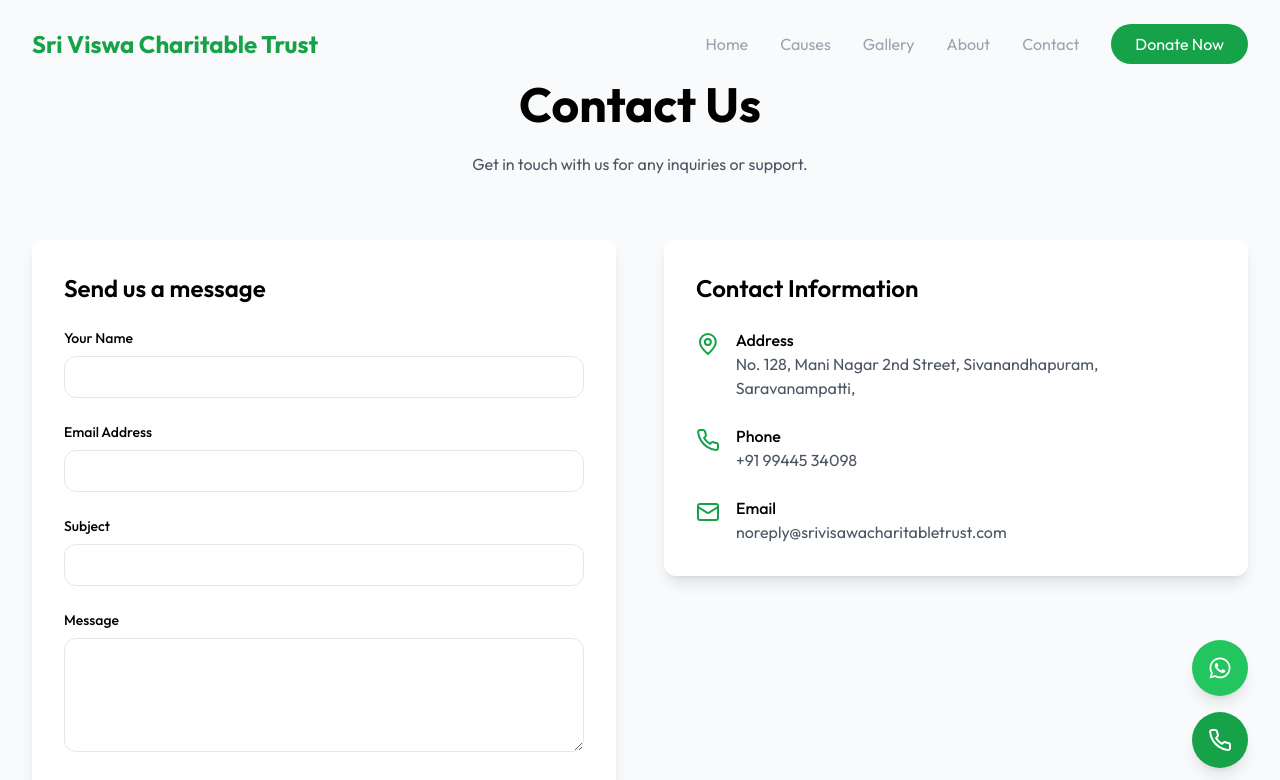
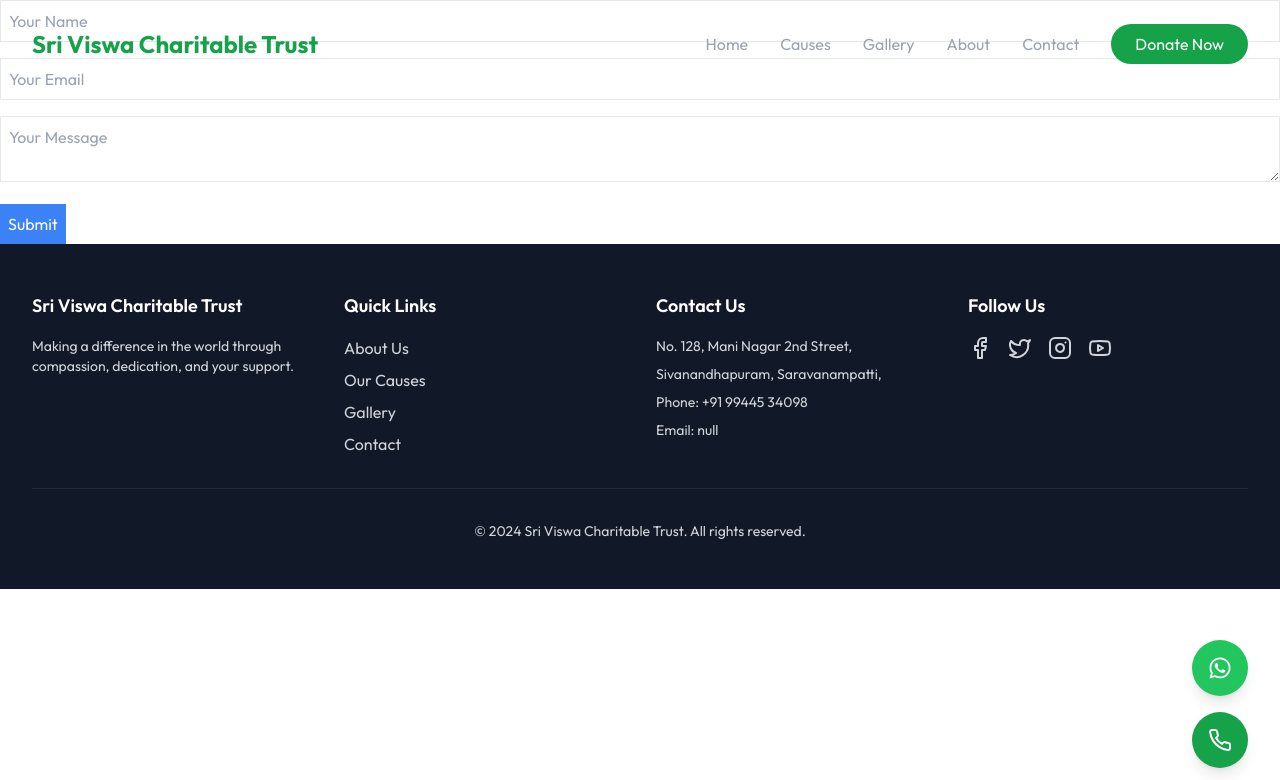
Before and after one commit to gunavarmaOfficial/charity-3, a Next.js app: page /contact in a window 1280 px wide. Shown: the top 780 px of the page. Built offline with nearby package versions, Linux system fonts and the light colour scheme.

Commit message:
route code changed

```diff
--- a/app/api/contact/route.ts
+++ b/app/api/contact/route.ts
@@ -1,77 +1,95 @@
-"use server";
+// "use server";
 
+// import { NextResponse } from "next/server";
+// import { Resend } from "resend";
+
+// const resend = new Resend(process.env.RESEND_API_KEY!);
+
+// export async function POST(req: Request) {
+//   try {
+//     console.log(resend, "api keyyyyy ==============================>");
+//     const { name, email, subject, message } = await req.json();
+
+//     // Email to your domain
+//     const adminEmail = {
+//       from: "noreply@srivisawacharitabletrust.com", // Verified sender address
+//       to: "contact@srivisawacharitabletrust.com", // Your email address
+//       subject: `New Contact Form Submission: ${subject}`,
+//       html: `
+//         <h2>Contact Form Submission</h2>
+//         <p><strong>Name:</strong> ${name}</p>
+//         <p><strong>Email:</strong> ${email}</p>
+//         <p><strong>Subject:</strong> ${subject}</p>
+//         <p><strong>Message:</strong></p>
+//         <p>${message}</p>
+//       `,
+//     };
+
+//     const customerEmail = {
+//       from: "noreply@srivisawacharitabletrust.com", // Verified sender address
+//       to: email, // Customer's email
+//       subject: `Thank You for Reaching Out!`,
+//       html: `
+//         <h2>Thank You, ${name}!</h2>
+//         <p>We have received your message with the following details:</p>
+//         <ul>
+//           <li><strong>Subject:</strong> ${subject}</li>
+//           <li><strong>Message:</strong> ${message}</li>
+//         </ul>
+//         <p>Our team will get back to you as soon as possible.</p>
+//         <p>Best Regards,</p>
+//         <p>Sri Viswa Charitable Trust</p>
+//       `,
+//     };
+
+//     // Send both emails
+//     await Promise.all([
+//       resend.emails.send(adminEmail),
+//       resend.emails.send(customerEmail),
+//     ]);
+
+//     return NextResponse.json({
+//       success: true,
+//       message: "Emails sent successfully!",
+//     });
+//   } catch (error) {
+//     console.error("Error sending email:", error);
+//     return NextResponse.json(
+//       { success: false, message: "Failed to send emails." },
+//       { status: 500 }
+//     );
+//   }
+// }
+
+// app/api/contact/route.ts
 import { NextResponse } from "next/server";
-import { Resend } from "resend";
 
-const resend = new Resend(process.env.RESEND_API_KEY!);
+export async function POST(request: Request) {
+  try {
+    const body = await request.json();
 
-export async function OPTIONS() {
-  return NextResponse.json(
-    {},
-    {
-      headers: {
-        "Access-Control-Allow-Origin": "*",
-        "Access-Control-Allow-Methods": "GET, POST, OPTIONS",
-        "Access-Control-Allow-Headers": "Content-Type",
-      },
+    // Destructure and validate the incoming data
+    const { name, email, message } = body;
+
+    if (!name || !email || !message) {
+      return NextResponse.json(
+        { error: "All fields are required." },
+        { status: 400 }
+      );
     }
-  );
+
+    // Mock processing (e.g., save to a database or send an email)
+    console.log("Contact Form Submitted:", { name, email, message });
+
+    return NextResponse.json(
+      { message: "Contact form submitted successfully!" },
+      { status: 200 }
+    );
+  } catch (error) {
+    console.error("Error handling contact form submission:", error);
+    return NextResponse.json(
+      { error: "An unexpected error occurred." },
+      { status: 500 }
+    );
+  }
 }
-
-export async function POST(req: Request) {
-  // try {
-  //   console.log(resend, "api keyyyyy ==============================>");
-  //   const { name, email, subject, message } = await req.json();
-
-  //   // Email to your domain
-  //   const adminEmail = {
-  //     from: "noreply@srivisawacharitabletrust.com", // Verified sender address
-  //     to: "contact@srivisawacharitabletrust.com", // Your email address
-  //     subject: `New Contact Form Submission: ${subject}`,
-  //     html: `
-  //       <h2>Contact Form Submission</h2>
-  //       <p><strong>Name:</strong> ${name}</p>
-  //       <p><strong>Email:</strong> ${email}</p>
-  //       <p><strong>Subject:</strong> ${subject}</p>
-  //       <p><strong>Message:</strong></p>
-  //       <p>${message}</p>
-  //     `,
-  //   };
-
-  //   const customerEmail = {
-  //     from: "noreply@srivisawacharitabletrust.com", // Verified sender address
-  //     to: email, // Customer's email
-  //     subject: `Thank You for Reaching Out!`,
-  //     html: `
-  //       <h2>Thank You, ${name}!</h2>
-  //       <p>We have received your message with the following details:</p>
-  //       <ul>
-  //         <li><strong>Subject:</strong> ${subject}</li>
-  //         <li><strong>Message:</strong> ${message}</li>
-  //       </ul>
-  //       <p>Our team will get back to you as soon as possible.</p>
-  //       <p>Best Regards,</p>
-  //       <p>Sri Viswa Charitable Trust</p>
-  //     `,
-  //   };
-
-  //   // Send both emails
-  //   await Promise.all([
-  //     resend.emails.send(adminEmail),
-  //     resend.emails.send(customerEmail),
-  //   ]);
-
-  //   return NextResponse.json({
-  //     success: true,
-  //     message: "Emails sent successfully!",
-  //   });
-  // } catch (error) {
-  //   console.error("Error sending email:", error);
-  //   return NextResponse.json(
-  //     { success: false, message: "Failed to send emails." },
-  //     { status: 500 }
-  //   );
-  // }
-  const res = await req.json();
-  return Response.json({ res });
-}
--- a/app/contact/page.tsx
+++ b/app/contact/page.tsx
@@ -1,199 +1,286 @@
+// "use client";
+
+// import { useState } from "react";
+// import { motion } from "framer-motion";
+// import { Mail, Phone, MapPin } from "lucide-react";
+
+// export default function ContactPage() {
+//   const [formData, setFormData] = useState({
+//     name: "",
+//     email: "",
+//     subject: "",
+//     message: "",
+//   });
+
+//   const [loading, setLoading] = useState(false);
+//   const [status, setStatus] = useState<string | null>(null);
+
+//   const handleSubmit = async (e: React.FormEvent) => {
+//     e.preventDefault();
+//     setLoading(true);
+//     setStatus(null);
+
+//     try {
+//       const response = await fetch("api/contact", {
+//         method: "POST",
+//         headers: {
+//           "Content-Type": "application/json",
+//         },
+//         body: JSON.stringify(formData),
+//       });
+
+//       const result = await response.json();
+
+//       if (response.ok) {
+//         setStatus("Your message has been sent successfully!");
+//         setFormData({ name: "", email: "", subject: "", message: "" });
+//       } else {
+//         setStatus("Failed to send your message. Please try again.");
+//       }
+//     } catch (error) {
+//       console.error("Error sending message:", error);
+//       setStatus("An error occurred. Please try again.");
+//     } finally {
+//       setLoading(false);
+//     }
+//   };
+
+//   return (
+//     <div className="min-h-screen bg-gray-50 py-20">
+//       <div className="max-w-7xl mx-auto px-4 sm:px-6 lg:px-8">
+//         <motion.div
+//           initial={{ opacity: 0, y: 20 }}
+//           animate={{ opacity: 1, y: 0 }}
+//           transition={{ duration: 0.8 }}
+//           className="text-center mb-16"
+//         >
+//           <h1 className="text-4xl md:text-5xl font-bold mb-6">Contact Us</h1>
+//           <p className="text-gray-600 max-w-2xl mx-auto">
+//             Get in touch with us for any inquiries or support.
+//           </p>
+//         </motion.div>
+
+//         <div className="grid grid-cols-1 md:grid-cols-2 gap-12">
+//           <motion.div
+//             initial={{ opacity: 0, x: -20 }}
+//             animate={{ opacity: 1, x: 0 }}
+//             transition={{ duration: 0.8 }}
+//           >
+//             <div className="bg-white rounded-lg p-8 shadow-lg">
+//               <h2 className="text-2xl font-semibold mb-6">Send us a message</h2>
+//               <form onSubmit={handleSubmit}>
+//                 <div className="space-y-6">
+//                   <div>
+//                     <label className="block text-sm font-medium mb-2">
+//                       Your Name
+//                     </label>
+//                     <input
+//                       type="text"
+//                       required
+//                       className="w-full px-4 py-2 border rounded-lg focus:ring-2 focus:ring-primary"
+//                       value={formData.name}
+//                       onChange={(e) =>
+//                         setFormData({ ...formData, name: e.target.value })
+//                       }
+//                     />
+//                   </div>
+//                   <div>
+//                     <label className="block text-sm font-medium mb-2">
+//                       Email Address
+//                     </label>
+//                     <input
+//                       type="email"
+//                       required
+//                       className="w-full px-4 py-2 border rounded-lg focus:ring-2 focus:ring-primary"
+//                       value={formData.email}
+//                       onChange={(e) =>
+//                         setFormData({ ...formData, email: e.target.value })
+//                       }
+//                     />
+//                   </div>
+//                   <div>
+//                     <label className="block text-sm font-medium mb-2">
+//                       Subject
+//                     </label>
+//                     <input
+//                       type="text"
+//                       required
+//                       className="w-full px-4 py-2 border rounded-lg focus:ring-2 focus:ring-primary"
+//                       value={formData.subject}
+//                       onChange={(e) =>
+//                         setFormData({ ...formData, subject: e.target.value })
+//                       }
+//                     />
+//                   </div>
+//                   <div>
+//                     <label className="block text-sm font-medium mb-2">
+//                       Message
+//                     </label>
+//                     <textarea
+//                       required
+//                       rows={4}
+//                       className="w-full px-4 py-2 border rounded-lg focus:ring-2 focus:ring-primary"
+//                       value={formData.message}
+//                       onChange={(e) =>
+//                         setFormData({ ...formData, message: e.target.value })
+//                       }
+//                     />
+//                   </div>
+//                   <button
+//                     type="submit"
+//                     disabled={loading}
+//                     className={`w-full bg-primary text-white px-6 py-3 rounded-full ${
+//                       loading
+//                         ? "opacity-50 cursor-not-allowed"
+//                         : "hover:bg-primary/90"
+//                     }`}
+//                   >
+//                     {loading ? "Sending..." : "Send Message"}
+//                   </button>
+//                   {status && (
+//                     <p
+//                       className={`mt-4 text-center ${
+//                         status.includes("successfully")
+//                           ? "text-green-500"
+//                           : "text-red-500"
+//                       }`}
+//                     >
+//                       {status}
+//                     </p>
+//                   )}
+//                 </div>
+//               </form>
+//             </div>
+//           </motion.div>
+
+//           <motion.div
+//             initial={{ opacity: 0, x: 20 }}
+//             animate={{ opacity: 1, x: 0 }}
+//             transition={{ duration: 0.8 }}
+//           >
+//             <div className="bg-white rounded-lg p-8 shadow-lg">
+//               <h2 className="text-2xl font-semibold mb-6">
+//                 Contact Information
+//               </h2>
+//               <div className="space-y-6">
+//                 <div className="flex items-start gap-4">
+//                   <MapPin className="w-6 h-6 text-primary mt-1" />
+//                   <div>
+//                     <h3 className="font-medium">Address</h3>
+//                     <p className="text-gray-600">
+//                       No. 128, Mani Nagar 2nd Street, Sivanandhapuram,
+//                       Saravanampatti,
+//                     </p>
+//                   </div>
+//                 </div>
+//                 <div className="flex items-start gap-4">
+//                   <Phone className="w-6 h-6 text-primary mt-1" />
+//                   <div>
+//                     <h3 className="font-medium">Phone</h3>
+//                     <p className="text-gray-600">+91 99445 34098</p>
+//                   </div>
+//                 </div>
+//                 <div className="flex items-start gap-4">
+//                   <Mail className="w-6 h-6 text-primary mt-1" />
+//                   <div>
+//                     <h3 className="font-medium">Email</h3>
+//                     <p className="text-gray-600">
+//                       noreply@srivisawacharitabletrust.com
+//                     </p>
+//                   </div>
+//                 </div>
+//               </div>
+//             </div>
+//           </motion.div>
+//         </div>
+//       </div>
+//     </div>
+//   );
+// }
+
 "use client";
 
 import { useState } from "react";
-import { motion } from "framer-motion";
-import { Mail, Phone, MapPin } from "lucide-react";
 
-export default function ContactPage() {
+export default function ContactForm() {
   const [formData, setFormData] = useState({
     name: "",
     email: "",
-    subject: "",
     message: "",
   });
+  const [status, setStatus] = useState<string | null>(null);
 
-  const [loading, setLoading] = useState(false);
-  const [status, setStatus] = useState<string | null>(null);
+  const handleChange = (
+    e: React.ChangeEvent<HTMLInputElement | HTMLTextAreaElement>
+  ) => {
+    setFormData({ ...formData, [e.target.name]: e.target.value });
+  };
 
   const handleSubmit = async (e: React.FormEvent) => {
     e.preventDefault();
-    setLoading(true);
     setStatus(null);
 
     try {
-      const response = await fetch("api/contact", {
+      const res = await fetch("/api/contact", {
         method: "POST",
-        headers: {
-          "Content-Type": "application/json",
-        },
+        headers: { "Content-Type": "application/json" },
         body: JSON.stringify(formData),
       });
 
-      const result = await response.json();
+      const data = await res.json();
 
-      if (response.ok) {
-        setStatus("Your message has been sent successfully!");
-        setFormData({ name: "", email: "", subject: "", message: "" });
+      if (res.ok) {
+        setStatus("success");
+        setFormData({ name: "", email: "", message: "" });
       } else {
-        setStatus("Failed to send your message. Please try again.");
+        setStatus(data.error || "Something went wrong.");
       }
     } catch (error) {
-      console.error("Error sending message:", error);
-      setStatus("An error occurred. Please try again.");
-    } finally {
-      setLoading(false);
+      console.error(error);
+      setStatus("An unexpected error occurred.");
     }
   };
 
   return (
-    <div className="min-h-screen bg-gray-50 py-20">
-      <div className="max-w-7xl mx-auto px-4 sm:px-6 lg:px-8">
-        <motion.div
-          initial={{ opacity: 0, y: 20 }}
-          animate={{ opacity: 1, y: 0 }}
-          transition={{ duration: 0.8 }}
-          className="text-center mb-16"
-        >
-          <h1 className="text-4xl md:text-5xl font-bold mb-6">Contact Us</h1>
-          <p className="text-gray-600 max-w-2xl mx-auto">
-            Get in touch with us for any inquiries or support.
-          </p>
-        </motion.div>
-
-        <div className="grid grid-cols-1 md:grid-cols-2 gap-12">
-          <motion.div
-            initial={{ opacity: 0, x: -20 }}
-            animate={{ opacity: 1, x: 0 }}
-            transition={{ duration: 0.8 }}
-          >
-            <div className="bg-white rounded-lg p-8 shadow-lg">
-              <h2 className="text-2xl font-semibold mb-6">Send us a message</h2>
-              <form onSubmit={handleSubmit}>
-                <div className="space-y-6">
-                  <div>
-                    <label className="block text-sm font-medium mb-2">
-                      Your Name
-                    </label>
+    <form onSubmit={handleSubmit} className="space-y-4">
       <input
         type="text"
+        name="name"
+        value={formData.name}
+        onChange={handleChange}
+        placeholder="Your Name"
         required
-                      className="w-full px-4 py-2 border rounded-lg focus:ring-2 focus:ring-primary"
-                      value={formData.name}
-                      onChange={(e) =>
-                        setFormData({ ...formData, name: e.target.value })
-                      }
+        className="border p-2 w-full"
       />
-                  </div>
-                  <div>
-                    <label className="block text-sm font-medium mb-2">
-                      Email Address
-                    </label>
       <input
         type="email"
+        name="email"
+        value={formData.email}
+        onChange={handleChange}
+        placeholder="Your Email"
         required
-                      className="w-full px-4 py-2 border rounded-lg focus:ring-2 focus:ring-primary"
-                      value={formData.email}
-                      onChange={(e) =>
-                        setFormData({ ...formData, email: e.target.value })
-                      }
+        className="border p-2 w-full"
       />
-                  </div>
-                  <div>
-                    <label className="block text-sm font-medium mb-2">
-                      Subject
-                    </label>
-                    <input
-                      type="text"
+      <textarea
+        name="message"
+        value={formData.message}
+        onChange={handleChange}
+        placeholder="Your Message"
         required
-                      className="w-full px-4 py-2 border rounded-lg focus:ring-2 focus:ring-primary"
-                      value={formData.subject}
-                      onChange={(e) =>
-                        setFormData({ ...formData, subject: e.target.value })
-                      }
-                    />
-                  </div>
-                  <div>
-                    <label className="block text-sm font-medium mb-2">
-                      Message
-                    </label>
-                    <textarea
-                      required
-                      rows={4}
-                      className="w-full px-4 py-2 border rounded-lg focus:ring-2 focus:ring-primary"
-                      value={formData.message}
-                      onChange={(e) =>
-                        setFormData({ ...formData, message: e.target.value })
-                      }
-                    />
-                  </div>
-                  <button
-                    type="submit"
-                    disabled={loading}
-                    className={`w-full bg-primary text-white px-6 py-3 rounded-full ${
-                      loading
-                        ? "opacity-50 cursor-not-allowed"
-                        : "hover:bg-primary/90"
-                    }`}
-                  >
-                    {loading ? "Sending..." : "Send Message"}
+        className="border p-2 w-full"
+      ></textarea>
+      <button type="submit" className="bg-blue-500 text-white p-2">
+        Submit
       </button>
       {status && (
         <p
-                      className={`mt-4 text-center ${
-                        status.includes("successfully")
-                          ? "text-green-500"
-                          : "text-red-500"
+          className={`mt-2 ${
+            status === "success" ? "text-green-500" : "text-red-500"
           }`}
         >
-                      {status}
+          {status === "success" ? "Message sent successfully!" : status}
         </p>
       )}
-                </div>
     </form>
-            </div>
-          </motion.div>
-
-          <motion.div
-            initial={{ opacity: 0, x: 20 }}
-            animate={{ opacity: 1, x: 0 }}
-            transition={{ duration: 0.8 }}
-          >
-            <div className="bg-white rounded-lg p-8 shadow-lg">
-              <h2 className="text-2xl font-semibold mb-6">
-                Contact Information
-              </h2>
-              <div className="space-y-6">
-                <div className="flex items-start gap-4">
-                  <MapPin className="w-6 h-6 text-primary mt-1" />
-                  <div>
-                    <h3 className="font-medium">Address</h3>
-                    <p className="text-gray-600">
-                      No. 128, Mani Nagar 2nd Street, Sivanandhapuram,
-                      Saravanampatti,
-                    </p>
-                  </div>
-                </div>
-                <div className="flex items-start gap-4">
-                  <Phone className="w-6 h-6 text-primary mt-1" />
-                  <div>
-                    <h3 className="font-medium">Phone</h3>
-                    <p className="text-gray-600">+91 99445 34098</p>
-                  </div>
-                </div>
-                <div className="flex items-start gap-4">
-                  <Mail className="w-6 h-6 text-primary mt-1" />
-                  <div>
-                    <h3 className="font-medium">Email</h3>
-                    <p className="text-gray-600">
-                      noreply@srivisawacharitabletrust.com
-                    </p>
-                  </div>
-                </div>
-              </div>
-            </div>
-          </motion.div>
-        </div>
-      </div>
-    </div>
   );
 }
```
Lines whose indentation alone changed are shown as unchanged.
